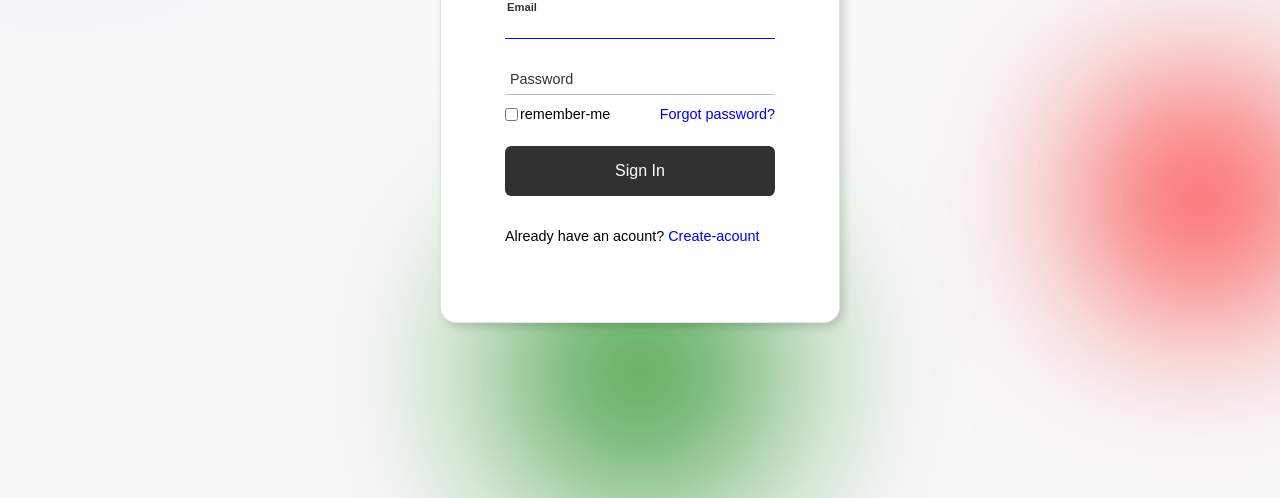
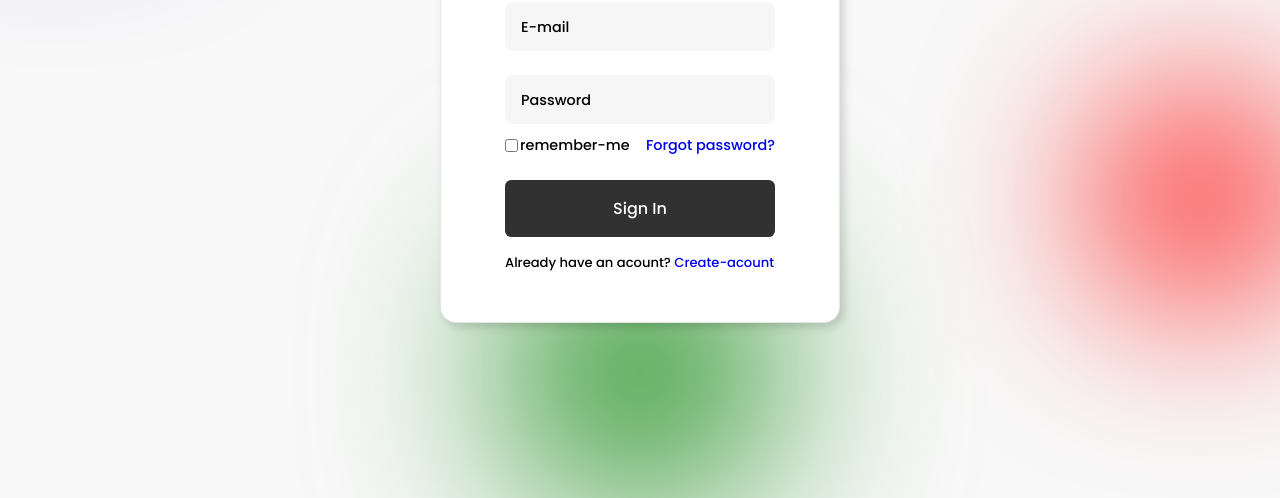
Before and after one commit to Nhewvys/Login, a plain HTML site: page index.html in a window 1280 px wide. Shown: the part 302-800 px from the top of the page. Drawn offline with Linux system fonts and the light colour scheme.

Commit message:
melhorias

```diff
--- a/assets/css/global.css
+++ b/assets/css/global.css
@@ -1,8 +1,9 @@
+@import url('https://fonts.googleapis.com/css2?family=Epilogue:ital,wght@0,500;0,600;0,800;1,700&family=Poppins:ital,wght@0,300;0,500;0,600;0,700;0,900;1,400&display=swap');
 * {
     margin: 0;
     padding: 0;
     box-sizing: border-box;
-    font-family: sans-serif;
+    font-family: 'Poppins', sans-serif;
     text-decoration: none;
 }
 
@@ -29,7 +30,7 @@ body {
     border: 1px solid rgba(0, 0, 0, .1);
 }
 h1{
-    margin-bottom: 2rem;
+    margin-bottom: 1rem;
     text-align: center;
 
 }
@@ -37,7 +38,9 @@ h1{
 .input-box {
     position: relative;
     margin-bottom: 1.5rem;
-    border-bottom: 1px solid rgb(185, 185, 185);
+    background-color: #f6f6f6;
+    padding: .8rem 0 0 0;
+    border-radius: 8px;
 }
 
 .input-box::before {
@@ -45,54 +48,72 @@ h1{
     bottom: -1px;
     transform: scaleX(0);
     content: '';
-    height: .1px;
+    height: 2.5px;
     width: 100%;
-    transform-origin: left;
     background-color: blue;
-    transition: .2s linear;
+    transition: transform 30ms linear;
 }
+.input-box input::placeholder{
+    opacity: 0;
 
+}
+.input-box:focus-within{
+    border-radius: 8px 8px 0 0;
+}
+.input-box:focus-within input::placeholder {
+    opacity: 1;
+    visibility: visible;
+    transition: opacity .4s linear;
+
+}
+.input-box:not(:focus-within) input::placeholder {
+    opacity: 0;
+    visibility: hidden;
+    transition: none;
+}
 .input-box:focus-within::before,
-.input-box:focus-within {
+.input-box:focus-within
+{
     transform: scaleX(1);
-    border-bottom: 1px solid transparent;
+
 }
 
 .input-box input {
     display: flex;
     width: 100%;
     flex-direction: column;
-    padding: .5rem 2.5rem .5rem .2rem;
+    padding: .5rem 2.5rem .5rem .7rem;
     border: none;
     background-color: transparent;
     transition: all .3s ease-in-out;
     outline: none;
+
 }
 
 .input-box label {
     font-size: .9rem;
     position: absolute;
     top: 0;
-    left: 5px;
-    transform: translateY(50%);
-    transition: .1s;
+    left: 1rem;
+    transform: translateY(70%);
+    transition: .2s;
     pointer-events: none;
-    opacity: .8;
+    opacity: 1;
 }
 
 .input-box input:focus~label,
 .input-box input:valid~label {
-    transform: translate(-10%, -50%);
-    font-size: .7rem;
-    font-weight: bold;
+    transform: translate(-10%, 0%);
+    font-size: .8rem;
+
 
 }
 /* ==============end input zone ============ */
 .show {
     position: absolute;
-    right: 0;
+    right: 10px;
     top: 0;
-    transform: translateY(40%);
+    transform: translateY(50%);
 }
 
 .show button {
@@ -135,8 +156,8 @@ h1{
     background-color: rgb(89, 89, 89);
 }
 .creat-acount{
-    margin-top: 2rem;
-    font-size: .9rem;
+    margin-top: 1rem;
+    font-size: .82rem;
 }
 a:hover{
     text-decoration: underline;
--- a/index.html
+++ b/index.html
@@ -16,11 +16,11 @@
         <form class="container-box">
             <h1>Sign In</h1>
             <div class="input-box one">
-                <input id="email-user" autofocus type="text" required autocomplete="email">
-                <label for="email-user">Email</label>
+                <input id="email-user" type="text" placeholder="exemple@email.com" autocomplete="email" required>
+                <label for="email-user">E-mail</label>
             </div>
             <div class="input-box two">
-                <input id="password-user" type="password" required autocomplete="current-password">
+                <input id="password-user" type="password" placeholder="" autocomplete="current-password" required>
                 <label for="password-user">Password</label>
                 <div class="show">
                     <button id="button">show</button>
```
